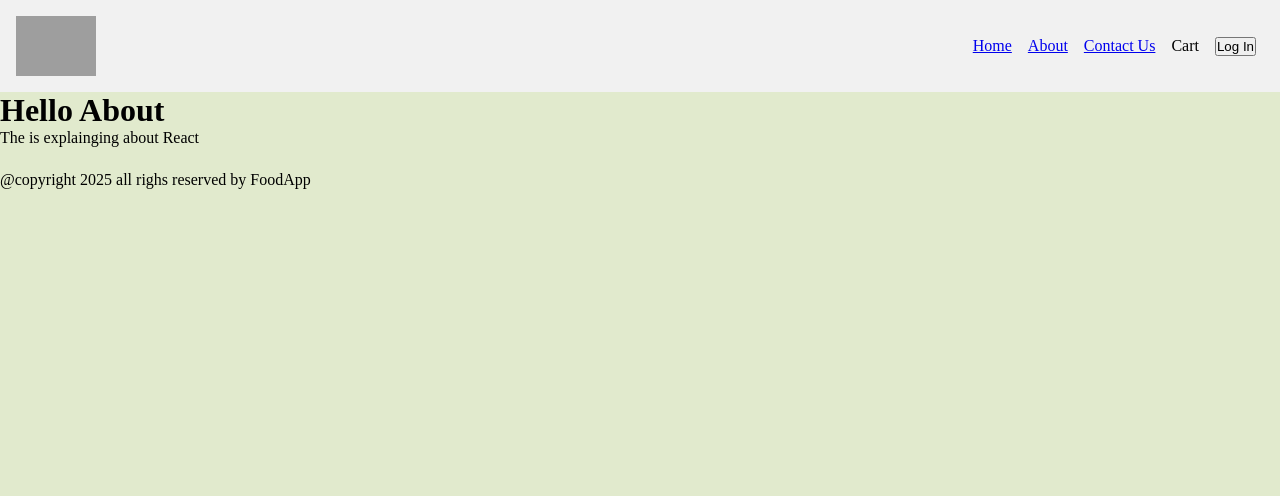
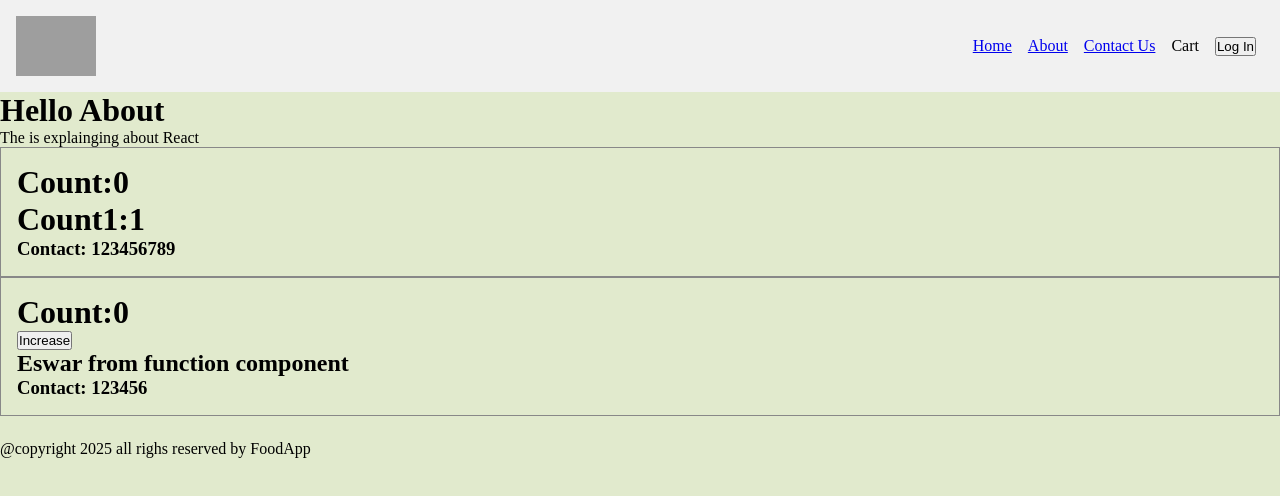
Before and after one commit to Eswar3321/foodie, a React (Vite) app: page /about in a window 1280 px wide. Shown: the top 496 px of the page. Built offline with nearby package versions, Linux system fonts and the light colour scheme; grey boxes are pictures that could not be loaded.

Commit message:
ep8 classcomponent vs fun component

```diff
--- a/index.css
+++ b/index.css
@@ -164,3 +164,8 @@ body {
 .footer-container {
   padding: 24px 0;
 }
+
+.user-card {
+  padding: 16px;
+  border: 1px solid #888;
+}
--- a/src/components/About.js
+++ b/src/components/About.js
@@ -1,12 +1,29 @@
-import React from 'react'
+import {Component} from 'react'
+import Userclass from './Userclass'
+import User from './User'
 
-const About = () => {
+class About extends Component {
+  constructor(props) {
+    super(props);
+    console.log("Parent Constructor");
+  }
+
+  componentDidMount() {
+    console.log("Parent DidMount");
+
+  }
+
+  render() {
+    console.log("Parent Render")
     return (
       <div>
         <h1>Hello About</h1>
         <p>The is explainging about React</p>
+        <User />
+        <Userclass name={"Eswar from function component"} contact={"123456"} />
       </div>
     )
   }
+}
 
 export default About
--- a/src/components/Body.js
+++ b/src/components/Body.js
@@ -11,7 +11,9 @@ const Body = () => {
 
   const fetchData = async () => {
     let data = await fetch(RESTAURANTS);
+    console.log(data);
     const json = await data.json();
+    console.log(json);
     console.log(json?.data?.cards[2]?.card?.card?.gridElements?.infoWithStyle?.restaurants);
     const restList = json?.data?.cards[2]?.card?.card?.gridElements?.infoWithStyle?.restaurants;
     setrestDataList(restList);
--- /dev/null
+++ b/src/components/User.js
@@ -0,0 +1,29 @@
+import { useEffect, useState } from "react"
+const User = ({name}) => {
+  const [count, setcount] = useState(0);
+  const [count1, setcount1] = useState(1);
+
+  useEffect(() => {
+    // const fetchData = async() => {
+    //   const response = await fetch("https://api.github.com/users/Eswar3321");
+    //   const data = await response.json();
+    //   console.log(data);
+    // }
+    // fetchData();
+    const interval = setInterval(() => {console.log("Calling from useEfeect fn")},1000);
+    return(() => {
+      clearInterval(interval);
+    });
+  },[]);
+
+  return (
+      <div className="user-card">
+        <h1>Count:{count}</h1>
+        <h1>Count1:{count1}</h1>
+        <h2>{name}</h2>
+        <h3>Contact: 123456789</h3>
+      </div>
+  )
+}
+
+export default User
--- /dev/null
+++ b/src/components/Userclass.js
@@ -0,0 +1,37 @@
+import React from "react";
+
+class Userclass extends React.Component {
+  constructor(props) {
+    console.log("Child Constructor");
+    super(props);
+    this.state = {
+      count: 0,
+      count1: 1
+    }
+  }
+
+  componentDidMount() {
+    this.interval = setInterval(() => {console.log("hello")}, 2000);
+  }
+
+  componentWillUnmount() {
+    clearInterval(this.interval);
+  }
+
+  render() {
+    console.log("Child render");
+    const {name, contact} = this.props;
+    return(
+      <div className="user-card">
+        <h1>Count:{this.state.count}</h1>
+        <button onClick={()=>{
+          this.setState({count: this.state.count+1 });
+        }}>Increase</button>
+        <h2>{name}</h2>
+        <h3>Contact: {contact}</h3>
+      </div>
+    )
+  }
+}
+
+export default Userclass
```
Lines whose indentation alone changed are shown as unchanged.
